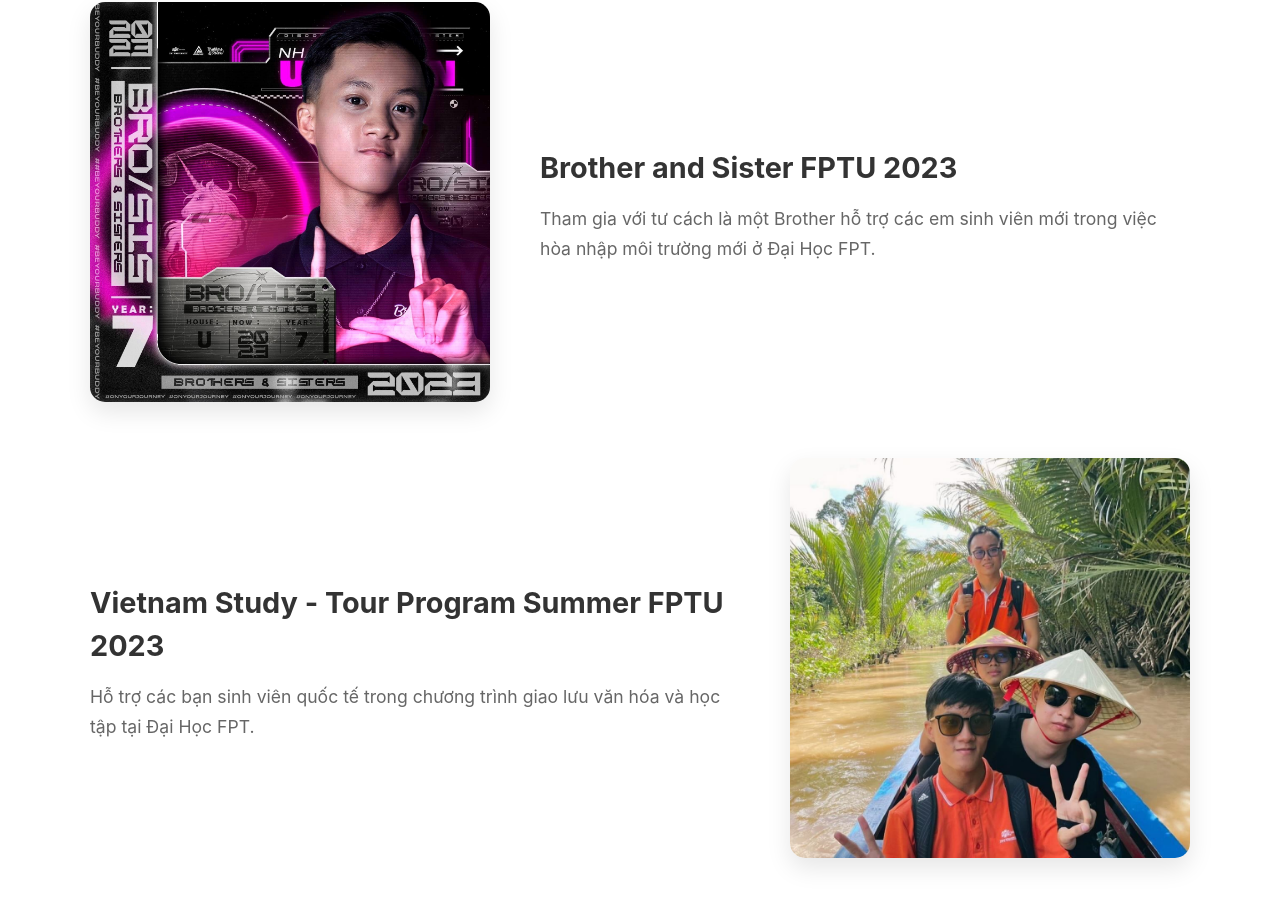
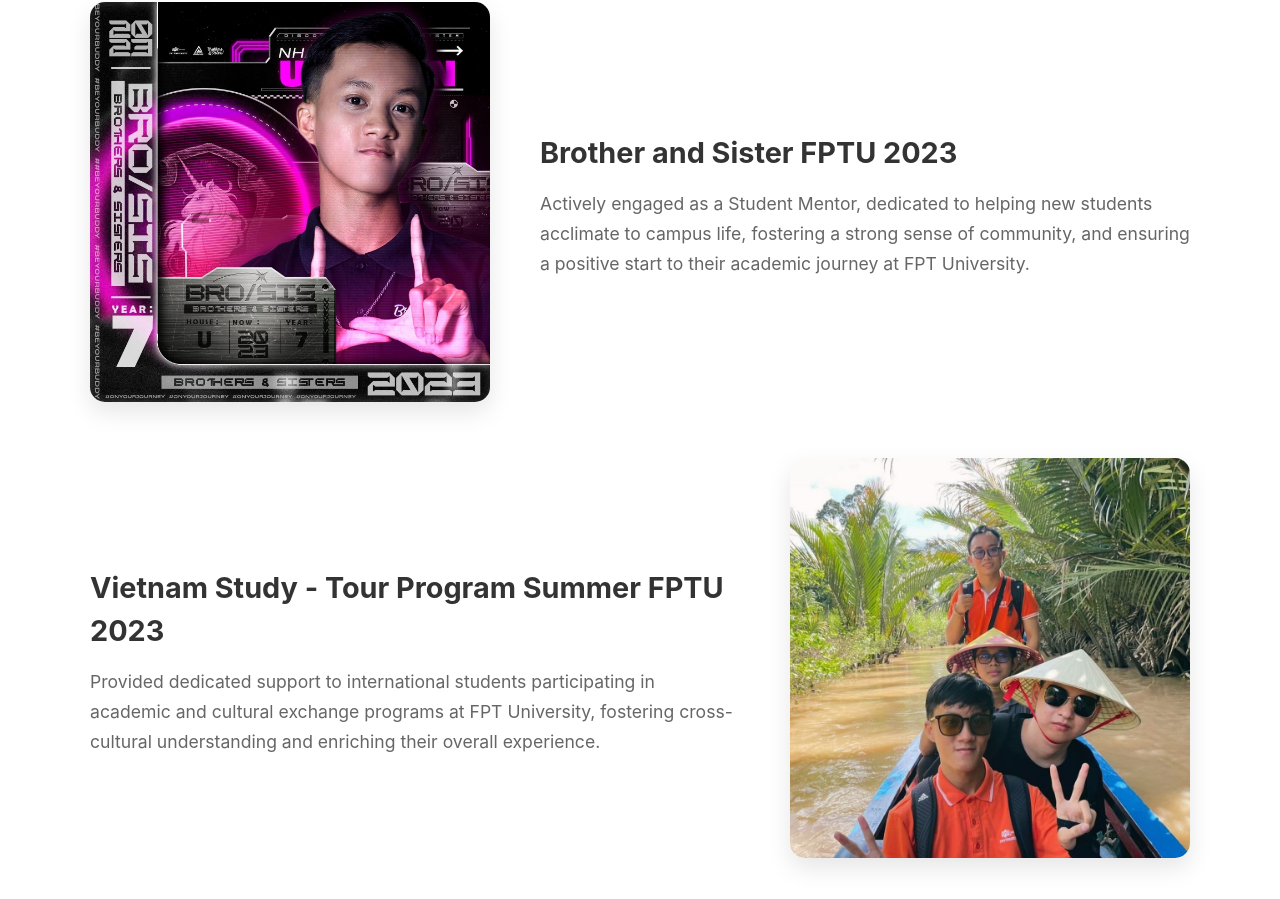
Before and after one commit to BaoNG0105/Portfolio, a React (Vite) app: page / in a window 1280 px wide. Shown: the part 1704-2603 px from the top of the page. Built offline with nearby package versions, Linux system fonts and the light colour scheme; a web font is replaced by a local one.

Commit message:
translate content to eng

```diff
--- a/src/sections/ActivitiesSection.jsx
+++ b/src/sections/ActivitiesSection.jsx
@@ -7,12 +7,12 @@
     {
         image: act1, // Thay thế bằng ảnh của bạn
         title: 'Brother and Sister FPTU 2023',
-        description: 'Tham gia với tư cách là một Brother hỗ trợ các em sinh viên mới trong việc hòa nhập môi trường mới ở Đại Học FPT.',
+        description: 'Actively engaged as a Student Mentor, dedicated to helping new students acclimate to campus life, fostering a strong sense of community, and ensuring a positive start to their academic journey at FPT University.',
     },
     {
         image: act2, // Thay thế bằng ảnh của bạn
         title: 'Vietnam Study - Tour Program Summer FPTU 2023',
-        description: 'Hỗ trợ các bạn sinh viên quốc tế trong chương trình giao lưu văn hóa và học tập tại Đại Học FPT.',
+        description: 'Provided dedicated support to international students participating in academic and cultural exchange programs at FPT University, fostering cross-cultural understanding and enriching their overall experience.',
     },
     // Thêm các hoạt động khác ở đây
 ];
```
